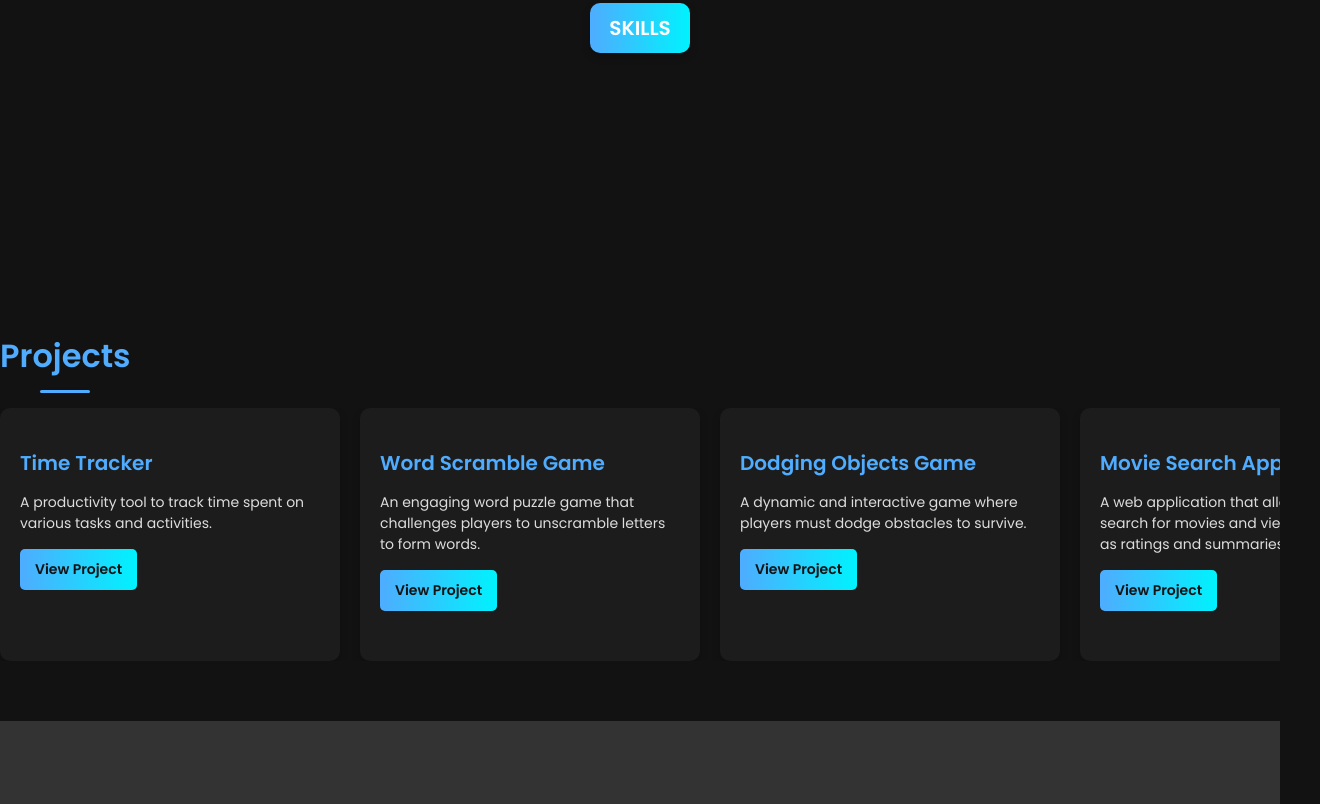
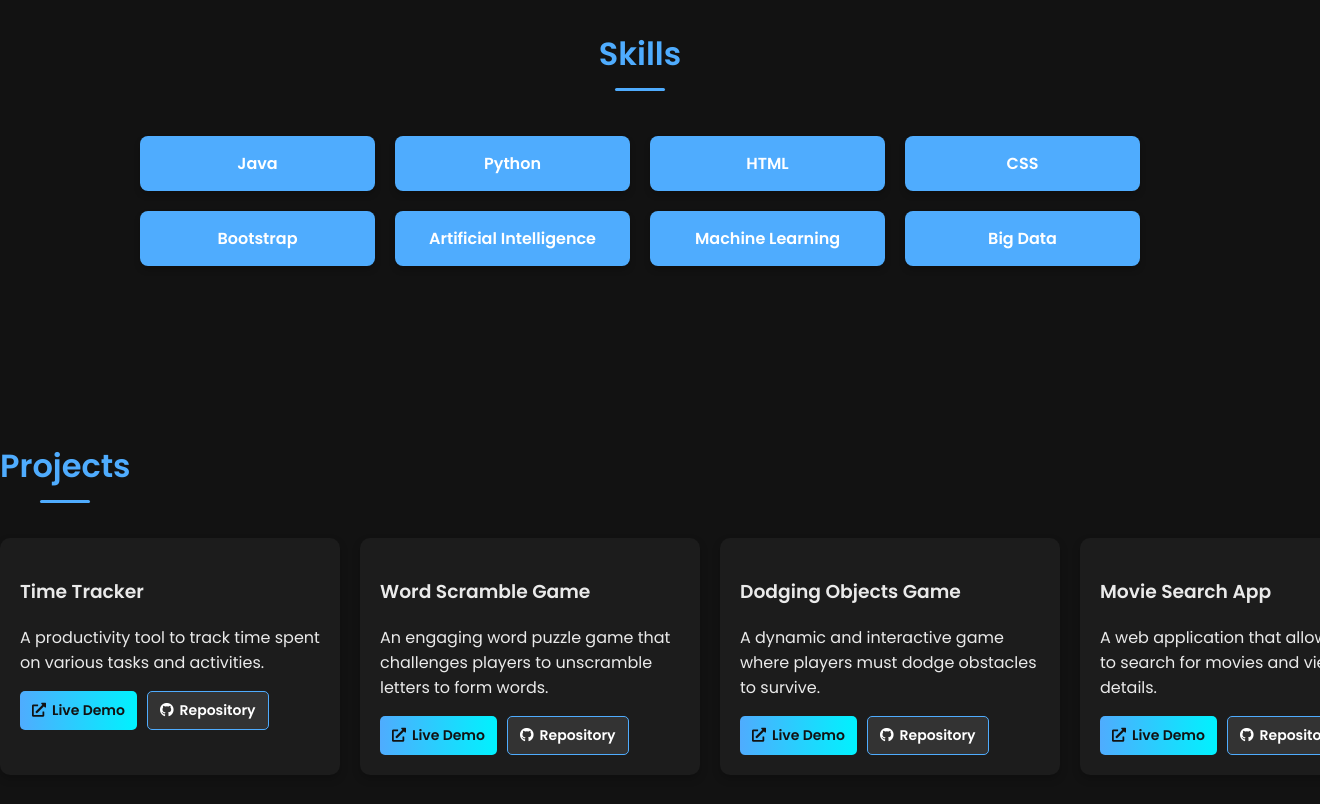
Before and after one commit to AnjaliSharma-git/portfolio, a website: page index.html in a window 1280 px wide. Shown: the part 1312-2116 px from the top of the page, 1320 px wide, since content can reach past the window. Drawn offline with nearby package versions, Linux system fonts and the light colour scheme.

Commit message:
first commit

```diff
--- a/index.html
+++ b/index.html
@@ -29,7 +29,6 @@
   </section>
 
   <!-- Navigation -->
-  <!-- Navigation -->
   <nav id="navbar">
     <div class="container nav-container">
       <a href="#hero" class="logo">Anjali</a>
@@ -47,12 +46,10 @@
     </div>
   </nav>
 
-
   <!-- About Section -->
   <section id="about" class="section">
     <div class="container" data-aos="fade-up">
       <div class="row align-items-center">
-        <!-- Section Title and Description -->
         <div class="col-lg-8">
           <div class="section-title">
             <h2>About</h2>
@@ -73,9 +70,7 @@
         </div>
       </div>
 
-      <!-- Additional Details -->
       <div class="row mt-5">
-
         <div class="col-lg-6" data-aos="fade-left">
           <h3>Hobbies & Interests</h3>
           <ul class="hobbies">
@@ -92,18 +87,18 @@
   <!-- Skills Section -->
   <section id="skills" class="section bg-light">
     <div class="container" data-aos="fade-up">
-      <div class="skills-box" id="skillsBox">
+      <div class="section-title">
         <h2>Skills</h2>
       </div>
-      <div class="skills-container" id="skillsContainer">
-        <span class="skill-item">Java</span>
-        <span class="skill-item">Python</span>
-        <span class="skill-item">HTML</span>
-        <span class="skill-item">CSS</span>
-        <span class="skill-item">Bootstrap</span>
-        <span class="skill-item">Artificial Intelligence</span>
-        <span class="skill-item">Machine Learning</span>
-        <span class="skill-item">Big Data</span>
+      <div class="skills-grid">
+        <div class="skill-item">Java</div>
+        <div class="skill-item">Python</div>
+        <div class="skill-item">HTML</div>
+        <div class="skill-item">CSS</div>
+        <div class="skill-item">Bootstrap</div>
+        <div class="skill-item">Artificial Intelligence</div>
+        <div class="skill-item">Machine Learning</div>
+        <div class="skill-item">Big Data</div>
       </div>
     </div>
   </section>
@@ -118,53 +113,83 @@
         <div class="project-card">
           <h3>Time Tracker</h3>
           <p>A productivity tool to track time spent on various tasks and activities.</p>
-          <a href="https://ir-task5.netlify.app" class="btn btn-primary" target="_blank">View Project</a>
+          <div class="project-links">
+            <a href="https://ir-task5.netlify.app" class="btn btn-demo" target="_blank">
+              <i class="fas fa-external-link-alt"></i> Live Demo
+            </a>
+            <a href="https://github.com/AnjaliSharma-git/IR_task-5" class="btn btn-repo" target="_blank">
+              <i class="fab fa-github"></i> Repository
+            </a>
+          </div>
         </div>
+
         <div class="project-card">
           <h3>Word Scramble Game</h3>
           <p>An engaging word puzzle game that challenges players to unscramble letters to form words.</p>
-          <a href="https://anjali-irtask4.netlify.app" class="btn btn-primary" target="_blank">View Project</a>
+          <div class="project-links">
+            <a href="https://anjali-irtask4.netlify.app" class="btn btn-demo" target="_blank">
+              <i class="fas fa-external-link-alt"></i> Live Demo
+            </a>
+            <a href="https://github.com/AnjaliSharma-git/IR_task-4" class="btn btn-repo" target="_blank">
+              <i class="fab fa-github"></i> Repository
+            </a>
+          </div>
         </div>
+
         <div class="project-card">
           <h3>Dodging Objects Game</h3>
           <p>A dynamic and interactive game where players must dodge obstacles to survive.</p>
-          <a href="https://anjali-irtask3.netlify.app" class="btn btn-primary" target="_blank">View Project</a>
+          <div class="project-links">
+            <a href="https://anjali-irtask3.netlify.app" class="btn btn-demo" target="_blank">
+              <i class="fas fa-external-link-alt"></i> Live Demo
+            </a>
+            <a href="https://github.com/AnjaliSharma-git/IR_task-3" class="btn btn-repo" target="_blank">
+              <i class="fab fa-github"></i> Repository
+            </a>
+          </div>
         </div>
+
         <div class="project-card">
           <h3>Movie Search App</h3>
-          <p>A web application that allows users to search for movies and view details such as ratings and summaries.
-          </p>
-          <a href="https://anjali-task7.netlify.app" class="btn btn-primary" target="_blank">View Project</a>
+          <p>A web application that allows users to search for movies and view details.</p>
+          <div class="project-links">
+            <a href="https://anjali-task7.netlify.app" class="btn btn-demo" target="_blank">
+              <i class="fas fa-external-link-alt"></i> Live Demo
+            </a>
+            <a href="https://github.com/AnjaliSharma-git/task7" class="btn btn-repo" target="_blank">
+              <i class="fab fa-github"></i> Repository
+            </a>
+          </div>
         </div>
+
         <div class="project-card">
           <h3>Memory Game</h3>
           <p>A classic memory-matching game where players flip cards to find pairs.</p>
-          <a href="https://anjali-task3.netlify.app" class="btn btn-primary" target="_blank">View Project</a>
+          <div class="project-links">
+            <a href="https://anjali-task3.netlify.app" class="btn btn-demo" target="_blank">
+              <i class="fas fa-external-link-alt"></i> Live Demo
+            </a>
+            <a href="https://github.com/AnjaliSharma-git/task3" class="btn btn-repo" target="_blank">
+              <i class="fab fa-github"></i> Repository
+            </a>
+          </div>
         </div>
+
         <div class="project-card">
           <h3>Travel Booking - Landing Page</h3>
           <p>A modern landing page showcasing travel packages and booking options.</p>
-          <a href="https://anjali-task1.netlify.app" class="btn btn-primary" target="_blank">View Project</a>
-        </div>
-        <div class="project-card">
-          <h3>Farfetch Responsive - Landing Page</h3>
-          <p>A responsive and visually appealing landing page designed for a luxury fashion store.</p>
-          <a href="https://farfetch-resp.netlify.app" class="btn btn-primary" target="_blank">View Project</a>
-        </div>
-        <div class="project-card">
-          <h3>Clothing Store</h3>
-          <p>A stylish e-commerce web page showcasing clothing products with advanced features.</p>
-          <a href="https://anjali-task6.netlify.app" class="btn btn-primary" target="_blank">View Project</a>
-        </div>
-        <div class="project-card">
-          <h3>GoTravel - Landing Page</h3>
-          <p>A feature-rich landing page for a travel booking platform, optimized for user experience.</p>
-          <a href="https://gotravel-anjali.netlify.app" class="btn btn-primary" target="_blank">View Project</a>
+          <div class="project-links">
+            <a href="https://anjali-task1.netlify.app" class="btn btn-demo" target="_blank">
+              <i class="fas fa-external-link-alt"></i> Live Demo
+            </a>
+            <a href="https://github.com/AnjaliSharma-git/task1" class="btn btn-repo" target="_blank">
+              <i class="fab fa-github"></i> Repository
+            </a>
+          </div>
         </div>
       </div>
     </div>
   </section>
-
 
   <!-- Resume Section -->
   <section id="resume" class="section bg-light">
@@ -173,7 +198,6 @@
         <h2>Resume</h2>
       </div>
       <div class="row">
-        <!-- Education Section -->
         <div class="col-lg-6">
           <div class="resume-card" data-aos="fade-right" data-aos-duration="1000">
             <div class="card-icon">
@@ -187,7 +211,6 @@
             </div>
           </div>
         </div>
-        <!-- Experience Section -->
         <div class="col-lg-6">
           <div class="resume-card" data-aos="fade-left" data-aos-duration="1000">
             <div class="card-icon">
@@ -204,7 +227,6 @@
           </div>
         </div>
       </div>
-      <!-- Centered Download Resume Button -->
       <div class="resume-button-wrapper">
         <a href="Resume.pdf" download class="btn btn-download">
           <i class="fas fa-download"></i> Download Resume
@@ -213,8 +235,7 @@
     </div>
   </section>
 
-
-  <!-- Contact Me Section -->
+  <!-- Contact Section -->
   <section id="contact" class="section">
     <div class="container" data-aos="fade-up">
       <div class="section-title">
@@ -227,8 +248,7 @@
             <i class="fas fa-map-marker-alt"></i>
           </div>
           <h3>Address</h3>
-          <p>1007 Annie Besant Kunj, Gail Gaon, Dibiyapur, Auraiya, Uttar Pradesh  </p>
-
+          <p>1007 Annie Besant Kunj, Gail Gaon, Dibiyapur, Auraiya, Uttar Pradesh</p>
         </div>
         <div class="contact-item" data-aos="fade-up">
           <div class="contact-icon">
@@ -236,21 +256,17 @@
           </div>
           <h3>Email</h3>
           <p><a href="mailto:anjali.sharma060202@gmail.com">anjali.sharma060202@gmail.com</a></p>
-
         </div>
         <div class="contact-item" data-aos="fade-left">
           <div class="contact-icon">
             <i class="fas fa-phone-alt"></i>
           </div>
           <h3>Phone</h3>
-          <p>+91 8875820754</a></p>
+          <p>+91 8875820754</p>
         </div>
       </div>
     </div>
   </section>
-
-
-
 
   <script src="https://cdnjs.cloudflare.com/ajax/libs/aos/2.3.4/aos.js"></script>
   <script src="main.js"></script>
--- a/main.js
+++ b/main.js
@@ -74,10 +74,5 @@ document.addEventListener("DOMContentLoaded", () => {
   });
 });
 
-  const skillsBox = document.getElementById("skillsBox");
-const skillsContainer = document.querySelector(".skills-container");
-
-// Trigger scatter animation on hover
-skillsBox.addEventListener("click", () => {
-  skillsContainer.classList.toggle("active");
-});
+// Initialize AOS (Animate on Scroll)
+AOS.init();
--- a/styles.css
+++ b/styles.css
@@ -308,85 +308,53 @@ a {
   text-align: center;
 }
 
-.skills-box {
-  width: 100px;
-  height: 50px;
-  margin: 0 auto;
-  background: linear-gradient(to right, #4facfe, #00f2fe);
-  color: white;
-  display: flex;
-  justify-content: center;
-  align-items: center;
-  border-radius: 10px;
-  cursor: pointer;
-  box-shadow: 0 4px 8px rgba(0, 0, 0, 0.2);
-  transition: transform 0.3s, box-shadow 0.3s;
-}
-
-.skills-box:hover {
-  transform: scale(1.1);
-  box-shadow: 0 6px 12px rgba(0, 0, 0, 0.4);
-}
-
-.skills-box h2 {
-  font-size: 20px;
-  font-weight: bold;
-  text-transform: uppercase;
-  margin: 0;
-}
-
-.skills-container {
-  margin-top: 30px;
-  margin-left: 150px;
+.skills-grid {
   display: grid;
-  grid-template-columns: repeat(4, 1fr); /* 4 columns */
-  grid-template-rows: repeat(2, 1fr);  /* 2 rows */
+  grid-template-columns: repeat(4, 1fr);
   gap: 20px;
-  width: 80%;
-  justify-content: center;
-  align-items: center;
-  opacity: 0;
-  transform: scale(0); /* Start hidden and collapsed */
-  transition: opacity 0.5s ease, transform 0.5s ease;
-}
-
-.skills-container.active {
-  opacity: 1;
-  transform: scale(1); /* Expand to visible */
+  margin: 30px auto;
+  max-width: 1000px;
+  padding: 0 20px;
 }
 
 .skill-item {
   background: #4facfe;
   color: white;
-  padding: 10px 15px;
-  border-radius: 5px;
-  text-transform: capitalize;
-  font-size: 14px;
+  padding: 15px 20px;
+  border-radius: 8px;
   font-weight: bold;
   box-shadow: 0 4px 6px rgba(0, 0, 0, 0.2);
-  transition: transform 0.3s ease, opacity 0.3s ease;
+  transition: transform 0.3s ease;
 }
 
-/* Projects Section */
-/* Projects Section */
-#projects {
-  padding: 60px 0;
-  background: #121212;
-  color: #eaeaea;
+.skill-item:hover {
+  transform: translateY(-5px);
 }
 
-.projects-container {
-  display: flex;
-  overflow-x: auto;            /* Allow horizontal scrolling */
-  gap: 20px;                   /* Space between the cards */
-  padding: 20 20px;             /* Space on both sides */
-  scroll-snap-type: x mandatory;
-  width: 100%;
+/* Responsive Design */
+@media (max-width: 992px) {
+  .skills-grid {
+    grid-template-columns: repeat(3, 1fr);
+  }
 }
 
+@media (max-width: 768px) {
+  .skills-grid {
+    grid-template-columns: repeat(2, 1fr);
+  }
+}
+
+@media (max-width: 480px) {
+  .skills-grid {
+    grid-template-columns: 1fr;
+  }
+}
+
+
+/* Projects Section */
 .project-card {
   background: #1c1c1c;
-  width: 300px;                /* Fixed width for uniformity */
+  width: 300px;
   border-radius: 10px;
   box-shadow: 0 4px 8px rgba(0, 0, 0, 0.2);
   padding: 20px;
@@ -396,54 +364,82 @@ a {
   cursor: pointer;
 }
 
-.project-card h3 {
-  font-size: 20px;
-  font-weight: bold;
-  color: #4facfe;
-  margin-bottom: 10px;
-}
-
-.project-card p {
-  font-size: 14px;
-  color: #ddd;
-  margin-bottom: 15px;
-}
-
-.project-card a {
-  display: inline-block;
-  padding: 10px 15px;
-  background: linear-gradient(to right, #4facfe, #00f2fe);
-  color: #121212;
-  text-decoration: none;
-  font-size: 14px;
-  font-weight: bold;
-  border-radius: 5px;
-  transition: background 0.3s ease;
-}
-
-.project-card a:hover {
-  background: linear-gradient(to right, #00f2fe, #4facfe);
-}
-
 .project-card:hover {
   transform: translateY(-10px);
   box-shadow: 0 10px 20px rgba(0, 0, 0, 0.4);
 }
 
-/* Scrollbar Styling - Make scrollbar invisible */
+.project-links {
+  display: flex;
+  gap: 10px;
+  margin-top: 15px;
+}
+
+.btn {
+  display: inline-flex;
+  align-items: center;
+  padding: 8px 12px;
+  border-radius: 5px;
+  font-size: 14px;
+  font-weight: bold;
+  text-decoration: none;
+  transition: transform 0.2s ease, opacity 0.2s ease;
+}
+
+.btn i {
+  margin-right: 6px;
+}
+
+.btn:hover {
+  transform: translateY(-2px);
+  opacity: 0.9;
+}
+
+.btn-demo {
+  background: linear-gradient(to right, #4facfe, #00f2fe);
+  color: #121212;
+}
+
+.btn-repo {
+  background: #333;
+  color: #fff;
+  border: 1px solid #4facfe;
+}
+
+/* Responsive adjustments */
+@media (max-width: 768px) {
+  .project-links {
+    flex-direction: column;
+  }
+
+  .btn {
+    width: 100%;
+    justify-content: center;
+  }
+}
+
+/* Keep existing projects container styles */
+.projects-container {
+  display: flex;
+  overflow-x: auto;
+  gap: 20px;
+  padding: 20px;
+  scroll-snap-type: x mandatory;
+  width: 100%;
+}
+
+/* Maintaining scrollbar styling */
 .projects-container::-webkit-scrollbar {
-  height: 0;  /* Hide the scrollbar */
+  height: 0;
 }
 
 .projects-container::-webkit-scrollbar-thumb {
-  background: transparent;  /* Hide thumb */
+  background: transparent;
 }
 
 .projects-container::-webkit-scrollbar-track {
-  background: transparent;  /* Hide track */
+  background: transparent;
 }
-
-
 
 /* Resume Section */
 #resume .resume-card {
@@ -770,10 +766,7 @@ a {
     font-size: 18px;
   }
 
-  /* Skills Section */
-  #skills .skills-container {
-    grid-template-columns: 1fr; /* Single column */
-  }
+
 
   /* Projects Section */
   .project-card {
```
Also changed, not shown: 1 other file. Lines whose indentation alone changed are shown as unchanged.
